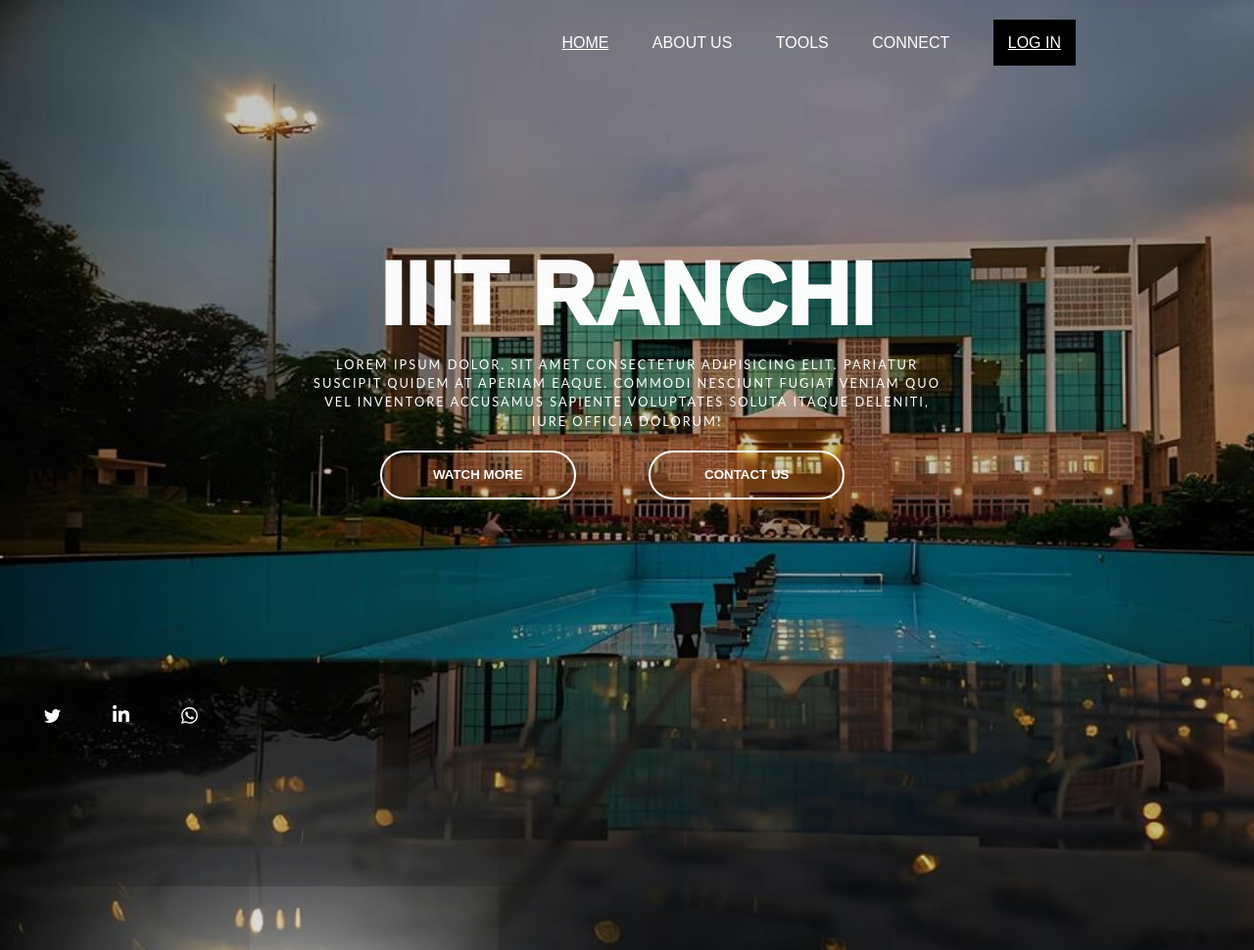
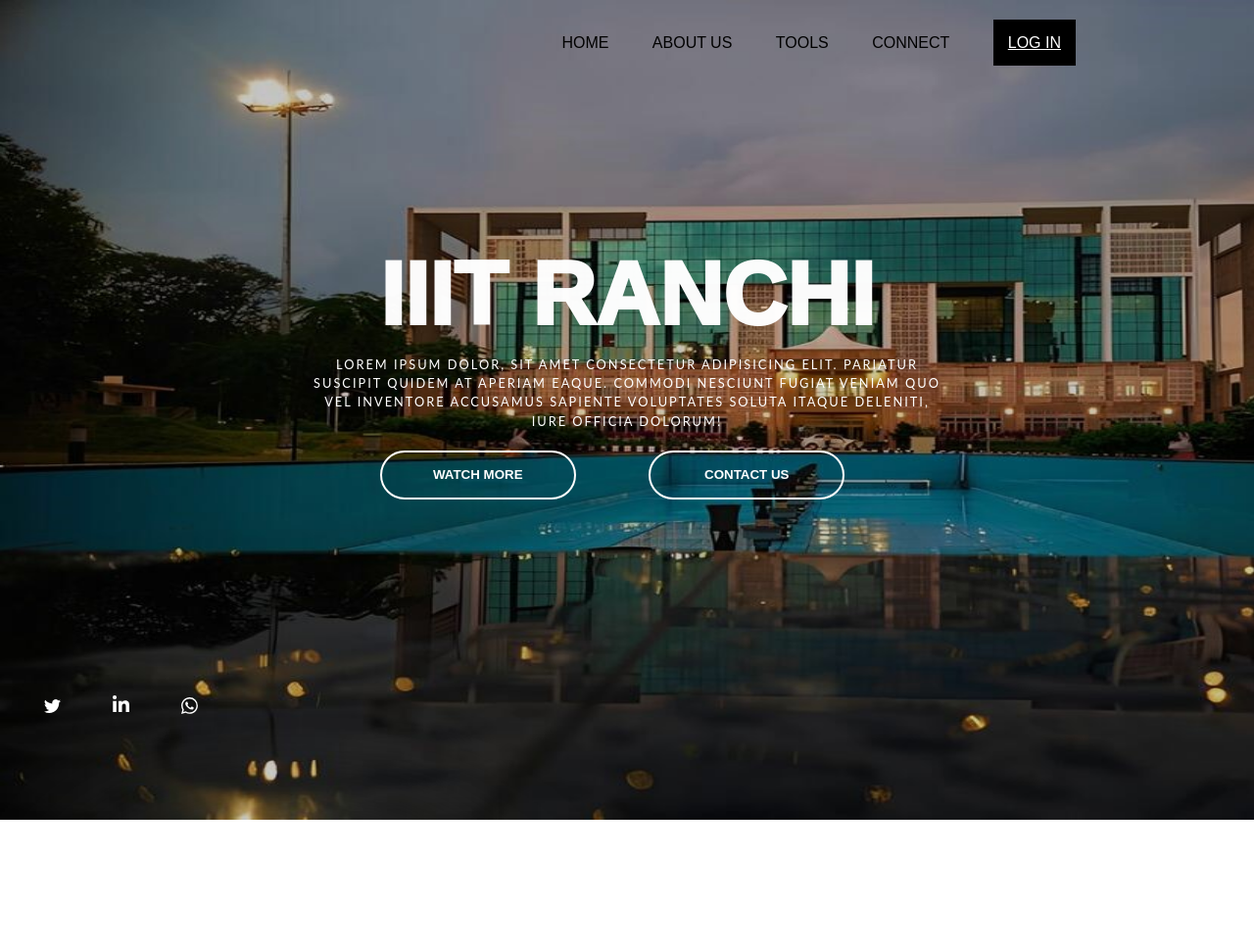
Before and after one commit to gupta-harshal/SMHACKERS, a Flask app: page / in a window 1280 px wide; the page is wider, and only the part inside the window is pictured. Shown: the top 970 px of that part at 98% size. Run offline with Flask 3, Linux system fonts and the light colour scheme.

Commit message:
frontpages

```diff
--- a/Data/static/css/stylemain.css
+++ b/Data/static/css/stylemain.css
@@ -6,8 +6,10 @@
 }
 body{
 background-image: url("../image.jpg");
+height: 100vh;
+width:100%;
 background-repeat: no-repeat;
-background-size: 1500px 1000px;
+background-size: 1580px 837px;
 /* overflow-x: hidden; */
 }
 
@@ -26,6 +28,7 @@
 align-items: center;
 justify-content:right;
 position: fixed;
+z-index: 100;
 }
 
 .navbar ul li{
@@ -35,12 +38,37 @@
 position:relative;
 cursor: pointer;
 }
+ #random1{
+  /* text-transform: uppercase;
+  color:black;
+  font-weight: 500; */
+  color: black;
+  }
+  #random2{
+    /* text-transform: uppercase;
+    color:black;
+    font-weight: 500; */
+    color: black;
+    }
+    #random3{
+      /* text-transform: uppercase;
+      color:black;
+      font-weight: 500; */
+      color: black;
+      }
 
-.navbar ul li a{
+      #random4{
+        /* text-transform: uppercase;
+        color:black;
+        font-weight: 500; */
+        color: black;
+        }
+/* .navbar ul li a{
 text-transform: uppercase;
-color:white;
+color:rgb(249, 243, 243);
 font-weight: 500;
-}
+
+} */
 
 .navbar ul li::after{
 position:absolute;
@@ -111,6 +139,7 @@
 .login{
 background-color: rgb(0, 0, 0);
 padding: 15px;
+color: white;
 }
 .icons{
 color: white;
@@ -133,7 +162,7 @@
 gap: 20px;
 box-shadow: 0px 0px 20px rgba(0, 0, 0, 0.055);
 position: relative;
-top: 330px;
+top: 320px;
 left:120px;
 }
 
--- a/Data/templates/index.html
+++ b/Data/templates/index.html
@@ -10,10 +10,10 @@
     <div class="banner">
         <div class="navbar">
             <ul>
-                <li><a href="#">HOME</a></li>
-                <li><a>ABOUT US</a></li>
-                <li><a>TOOLS</a> </li>
-                <li><a>CONNECT</a></li>
+                <li class="x"><a  >HOME</a></li>
+                <li class="x"><a   >ABOUT US</a></li>
+                <li class="x"><a >TOOLS</a> </li>
+                <li class="x"><a  >CONNECT</a></li>
                 <li ><a class="login" href="{{url_for('logs')}}">LOG IN</a></li>
             </ul>
         </div>
```
